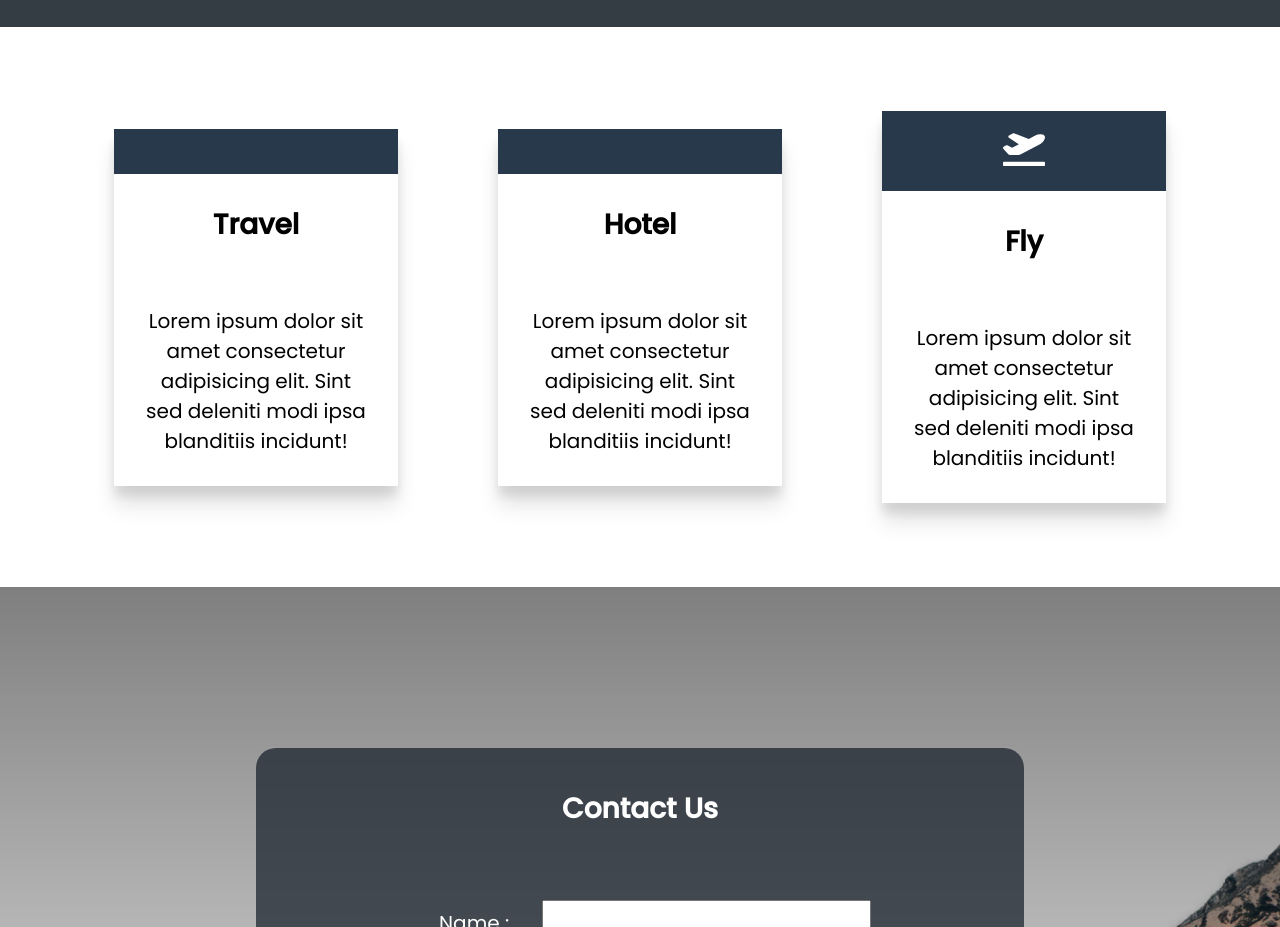
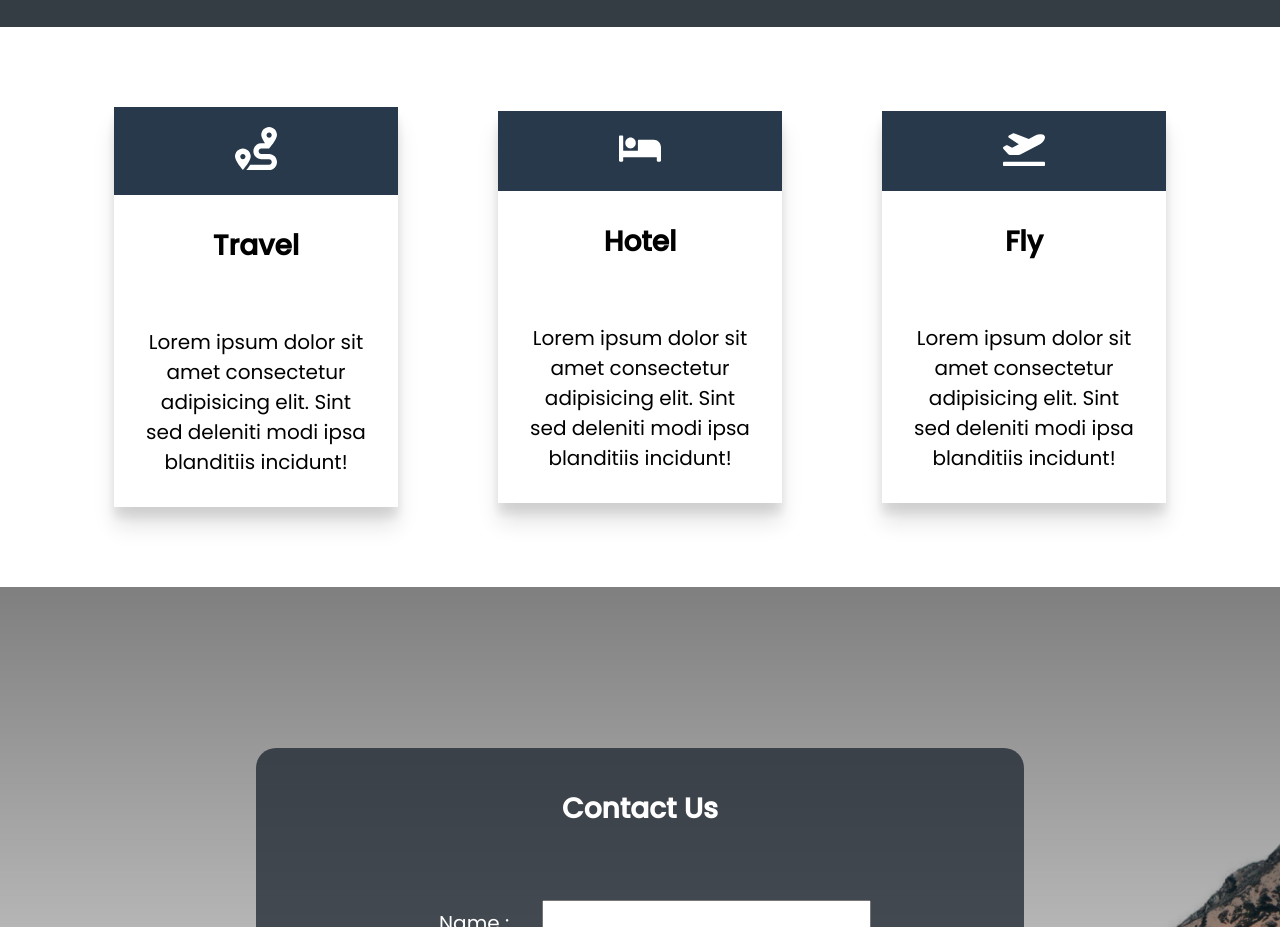
Before and after one commit to parsfront/web-project-1, a plain HTML site: page index.html in a window 1280 px wide. Shown: the part 1832-2759 px from the top of the page. Drawn offline with Linux system fonts and the light colour scheme; the site is published under a folder, as on GitHub Pages, so addresses that start at the root find nothing; a web font is replaced by a local one.

Commit message:
fix bugs

```diff
--- a/index.html
+++ b/index.html
@@ -51,7 +51,7 @@
         <div class="cards">
             <div class="card">
                 <div class="card-icon">
-                    <img src="/icons/route-solid.svg" alt="" />
+                    <img src="./icons/route-solid.svg" alt="" />
                 </div>
                 <h4>Travel</h4>
                 <p>
@@ -61,7 +61,7 @@
             </div>
             <div class="card">
                 <div class="card-icon">
-                    <img src="/icons/bed-solid.svg" alt="" />
+                    <img src="./icons/bed-solid.svg" alt="" />
                 </div>
                 <h4>Hotel</h4>
                 <p>
```
